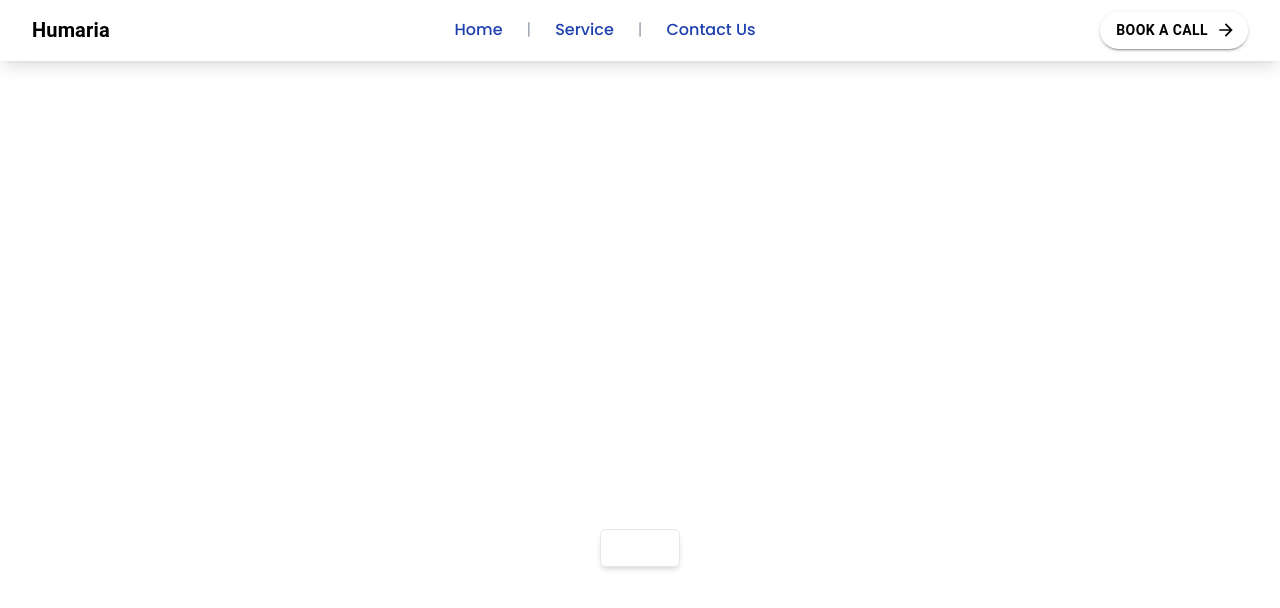
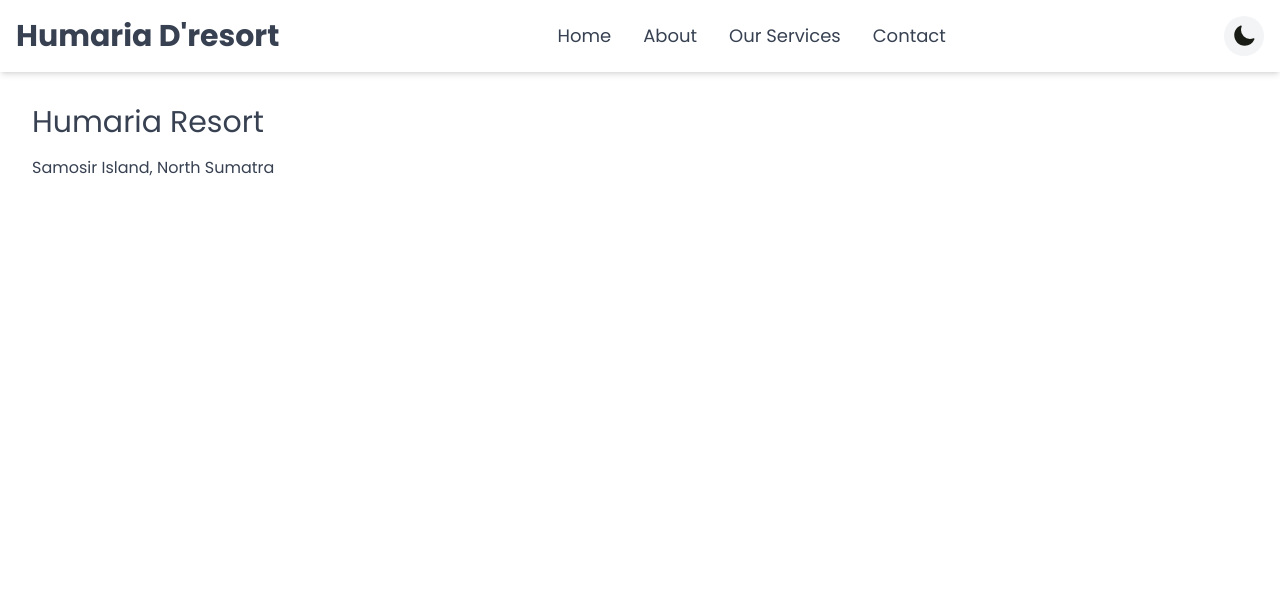
Before and after one commit to dodimarthen/Humaria-Resort-Web, a React (Vite) app: page / in a window 1280 px wide. Shown: the top 608 px of the page. Built offline with nearby package versions, Linux system fonts and the light colour scheme.

Commit message:
modify header and navbar

```diff
--- a/src/Components/Header/Header.jsx
+++ b/src/Components/Header/Header.jsx
@@ -1,26 +1,10 @@
 // src/components/Header.jsx
 import React from "react";
-import Button from "../Button/Button";
 const Header = () => {
   return (
-    <div
-      id="home"
-      className="min-h-screen flex flex-col items-center justify-center space-y-12"
-    >
-      <p className="text-white text-3xl sm:text-4xl md:text-8xl">
-        <span
-          className="font-bold"
-          style={{ fontFamily: "Amatic SC, cursive" }}
-        >
-          Extraordinary Experience
-        </span>
-      </p>
-      <p className="text-white text-xs sm:text-2xl md:text-3xl">
-        <span className="font-bold" style={{ fontFamily: "Bad Script" }}>
-          Samosir Island, North Sumatra
-        </span>
-      </p>
-      <Button />
+    <div>
+      <h1 className="text-3xl">Humaria Resort</h1>
+      <p className="mt-4">Samosir Island, North Sumatra</p>
     </div>
   );
 };
--- a/src/Components/Navbar/Navbar.jsx
+++ b/src/Components/Navbar/Navbar.jsx
@@ -1,57 +1,76 @@
-import React from "react";
-import Button from "@mui/material/Button";
-import Typography from "@mui/material/Typography";
-import ArrowForwardIcon from "@mui/icons-material/ArrowForward";
+import { useState, useEffect } from "react";
+import { MoonIcon, SunIcon } from "@heroicons/react/24/solid";
 
-const Navbar = () => {
+function Navbar() {
+  const [darkMode, setDarkMode] = useState(false);
+
+  const toggleTheme = () => {
+    setDarkMode(!darkMode);
+    localStorage.setItem("theme", !darkMode ? "dark" : "light");
+  };
+
+  useEffect(() => {
+    const savedTheme = localStorage.getItem("theme");
+    if (savedTheme) {
+      setDarkMode(savedTheme === "dark");
+    }
+  }, []);
+
+  useEffect(() => {
+    if (darkMode) {
+      document.documentElement.classList.add("dark");
+    } else {
+      document.documentElement.classList.remove("dark");
+    }
+  }, [darkMode]);
+
   return (
-    <div className="flex justify-between items-center px-8 py-3 shadow-lg w-full fixed top-0 bg-transparent z-10">
-      <Typography
-        variant="h6"
-        component="div"
-        sx={{ fontWeight: "bold", color: "black" }}
+    <nav className="bg-white dark:bg-[#181C14] shadow-md">
+      <div className="max-w-7xl mx-auto px-4 py-4 flex justify-between items-center">
+        <div className="font-poppins text-3xl font-bold text-gray-700 dark:text-gray-200">
+          Humaria D'resort
+        </div>
+
+        <div className="hidden md:flex space-x-8">
+          <a
+            href="#"
+            className="text-lg text-gray-700 dark:text-gray-200 hover:text-primary"
           >
-        Humaria
-      </Typography>
-
-      <div className="flex space-x-6 items-center">
-        <a href="#home" className="text-blue-800 hover:text-white font-medium">
             Home
           </a>
-        <span className="text-gray-400">|</span>
           <a
-          href="#service"
-          className="text-blue-800 hover:text-white font-medium"
+            href="#"
+            className="text-lg text-gray-700 dark:text-gray-200 hover:text-primary"
           >
-          Service
+            About
           </a>
-        <span className="text-gray-400">|</span>
           <a
-          href="#contact"
-          className="text-blue-800 hover:text-white font-medium"
+            href="#"
+            className="text-lg text-gray-700 dark:text-gray-200 hover:text-primary"
           >
-          Contact Us
+            Our Services
+          </a>
+          <a
+            href="#"
+            className="text-lg text-gray-700 dark:text-gray-200 hover:text-primary"
+          >
+            Contact
           </a>
         </div>
 
-      <Button
-        variant="contained"
-        color="primary"
-        endIcon={<ArrowForwardIcon />}
-        sx={{
-          borderRadius: "20px",
-          backgroundColor: "#ffffff",
-          color: "black",
-          fontWeight: "bold",
-          "&:hover": {
-            backgroundColor: "#e0e0e0",
-          },
-        }}
+        <button
+          onClick={toggleTheme}
+          className="p-2 rounded-full bg-gray-100 dark:bg-gray-700 hover:bg-gray-200 dark:hover:bg-gray-600 transition"
         >
-        BOOK A CALL
-      </Button>
+          {darkMode ? (
+            <SunIcon className="h-6 w-6 text-[#F3C623]" />
+          ) : (
+            <MoonIcon className="h-6 w-6 text-[#181C14]" />
+          )}
+        </button>
       </div>
+    </nav>
   );
-};
+}
 
 export default Navbar;
```
Lines whose indentation alone changed are shown as unchanged.
